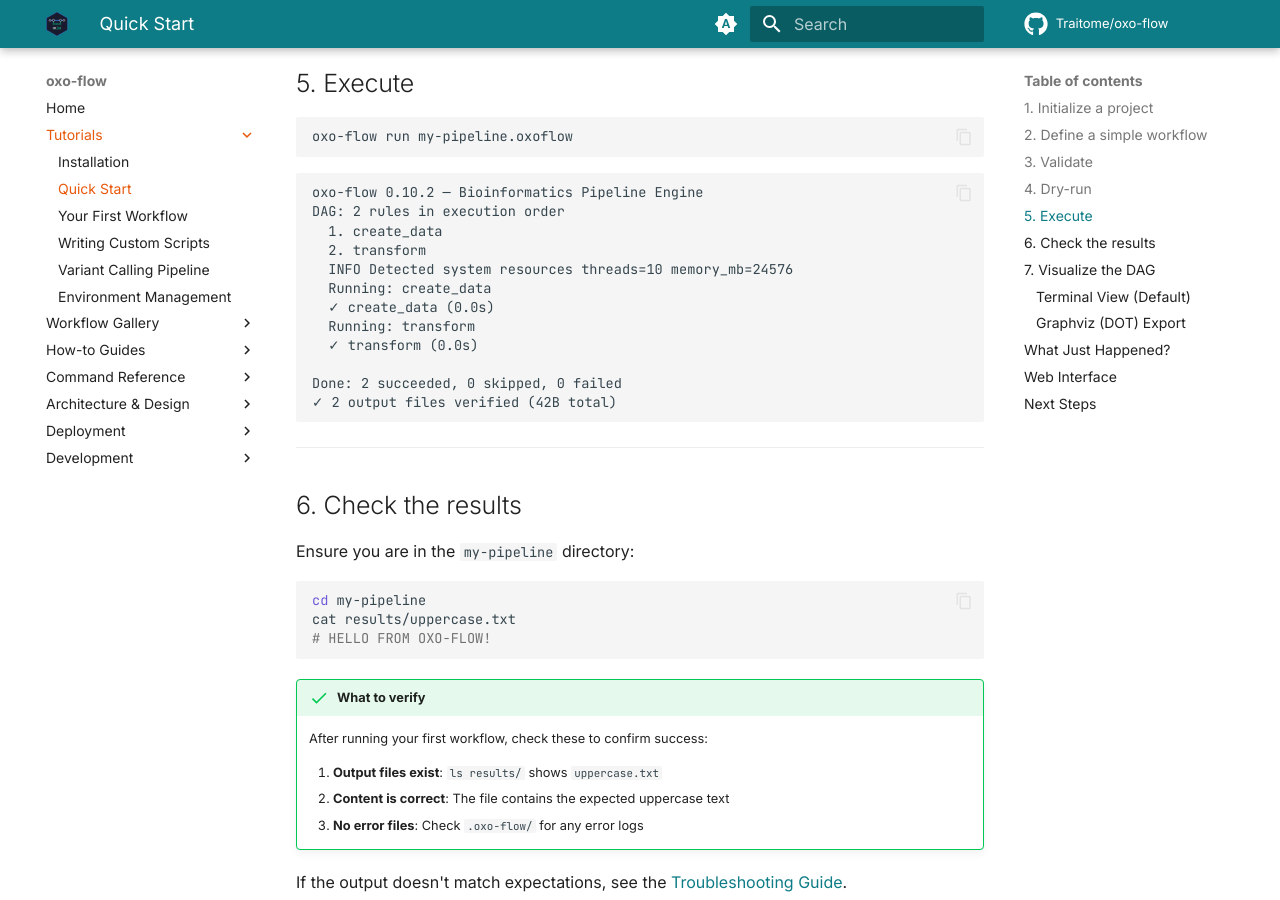
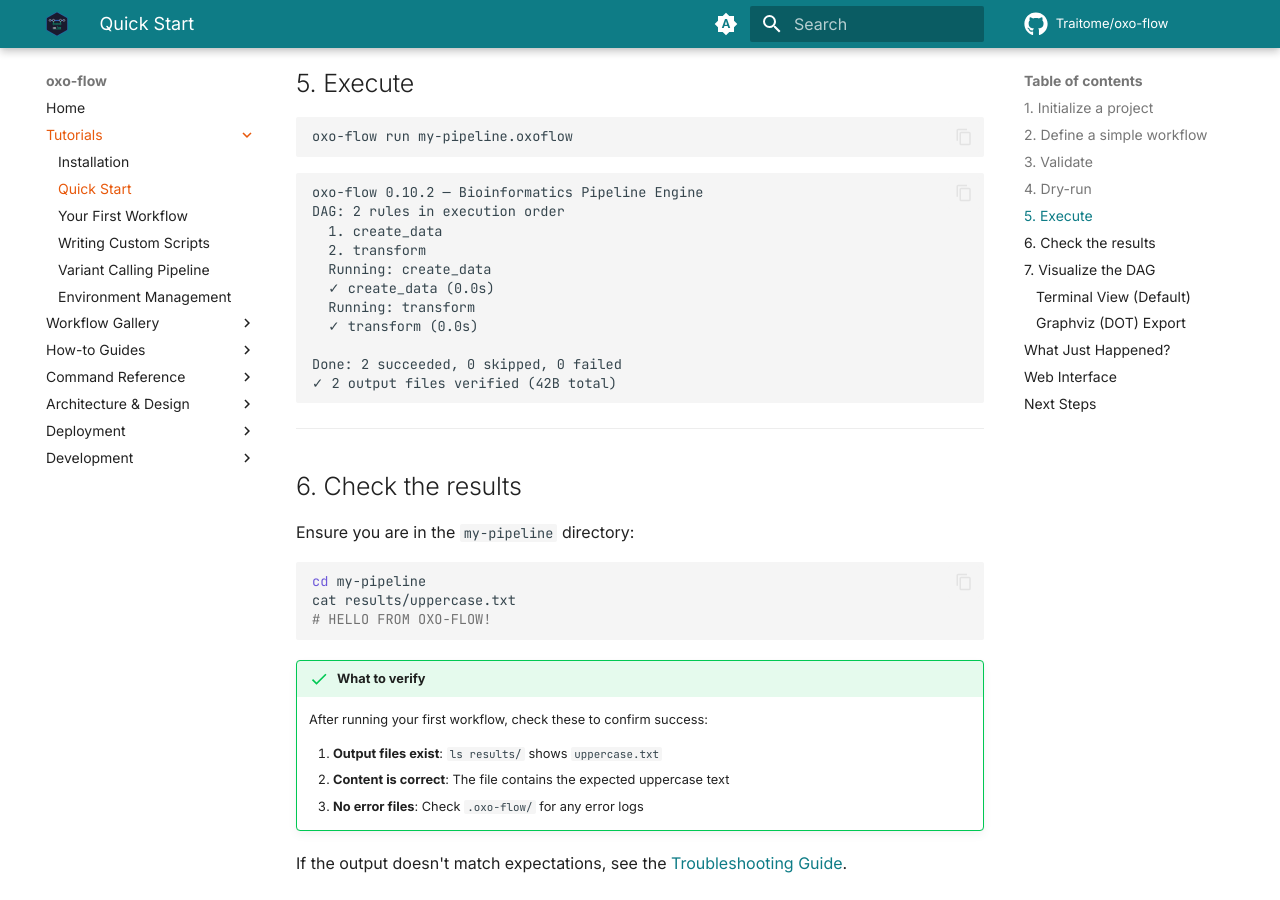
Before and after one commit to Traitome/oxo-flow, an MkDocs documentation site: the page built from docs/guide/src/tutorials/quickstart.md, in a window 1280 px wide and 900 px high, scrolled down 2040 px. Built offline with MkDocs 1.6.1 and Material for MkDocs 9.7.7, drawn with Linux system fonts in a browser that asks for light colours; comment, search, counter and statistics services are not loaded.

Commit message:
docs: remove stale INFO log line from quickstart run output
The 'Detected system resources' log moved from INFO to DEBUG (and
memory_mb to memory_gb) — the quickstart run output example still
showed the old line. Removed.

All other quickstart claims verified against actual engine output:
validate wording, dry-run format, graph ASCII/DOT, init tree,
run output, and final result content.

Co-Authored-By: Claude <noreply@anthropic.com>

```diff
--- a/docs/guide/src/tutorials/quickstart.md
+++ b/docs/guide/src/tutorials/quickstart.md
@@ -109,7 +109,6 @@ oxo-flow 0.10.2 — Bioinformatics Pipeline Engine
 DAG: 2 rules in execution order
   1. create_data
   2. transform
-  INFO Detected system resources threads=10 memory_mb=24576
   Running: create_data
   ✓ create_data (0.0s)
   Running: transform
```
